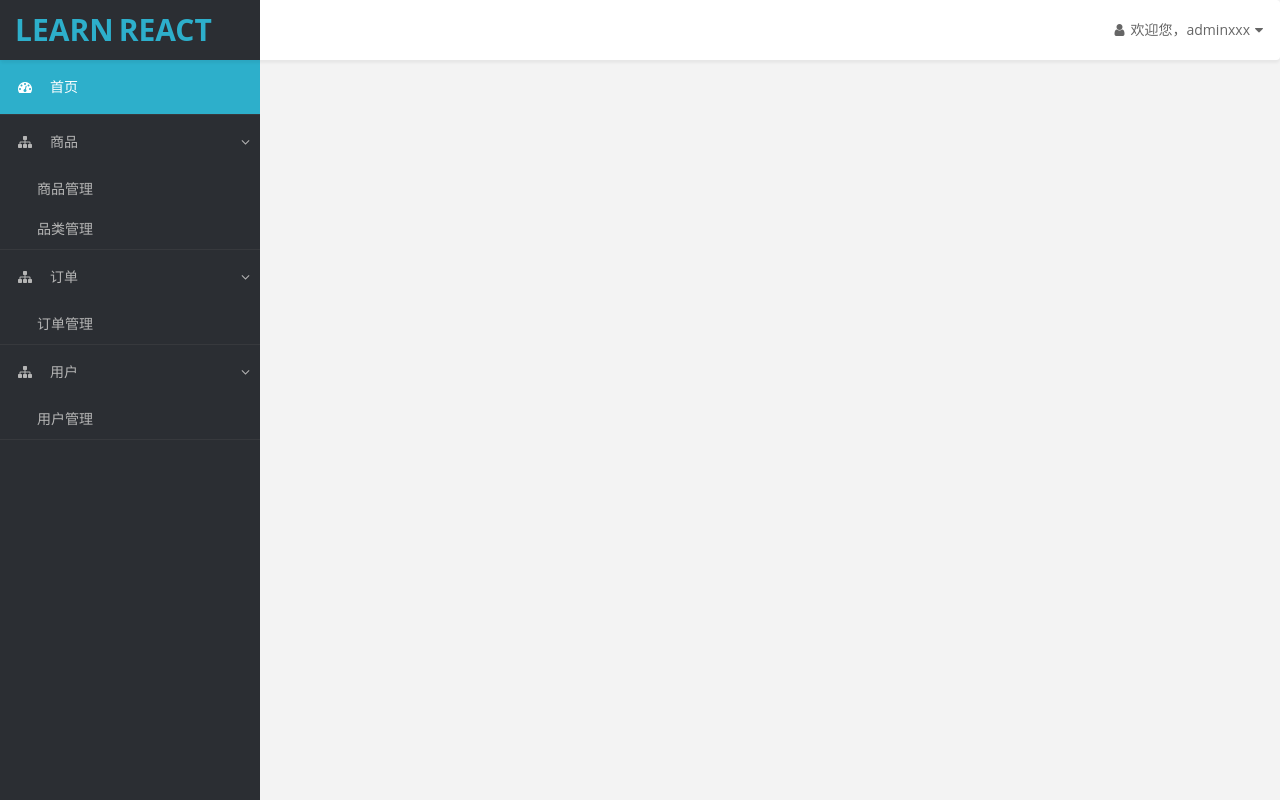
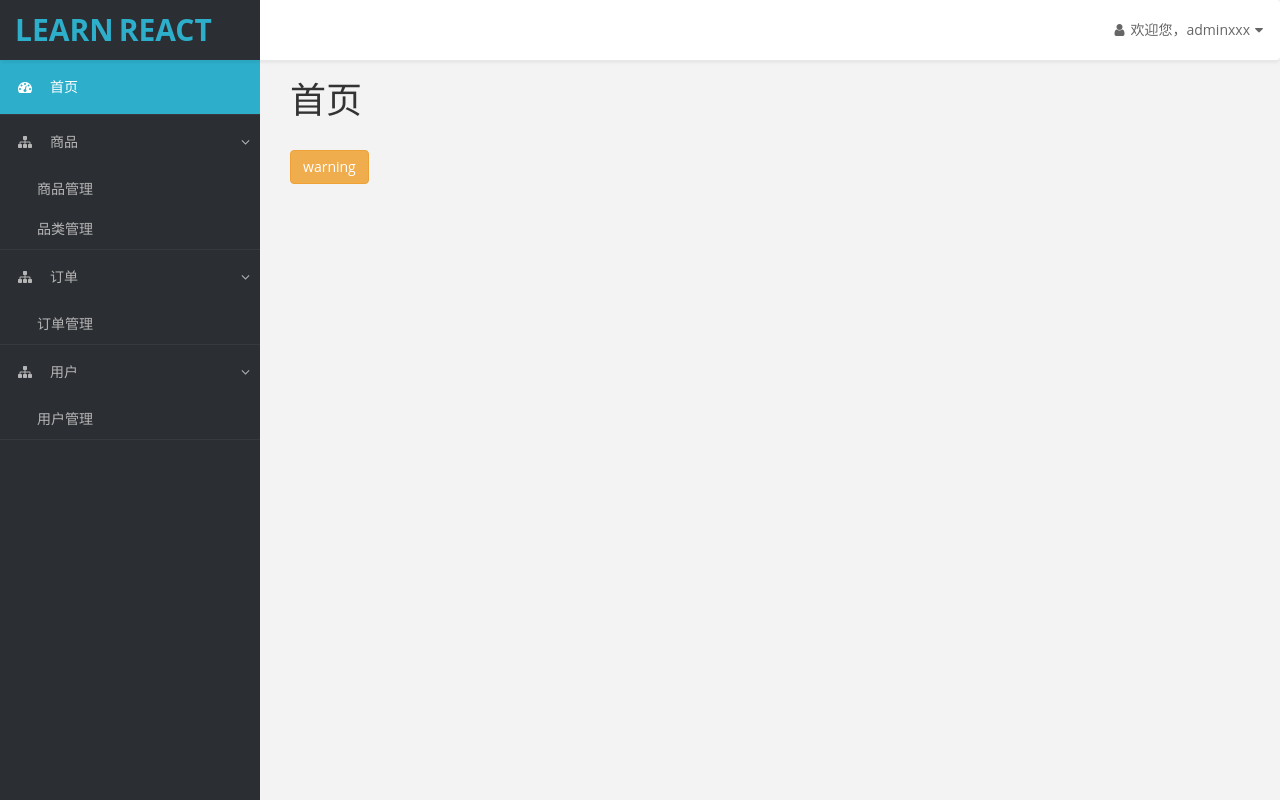
Before and after one commit to hanihanihaani/admin, a React app: page / in a window 1280 px wide. Built offline with nearby package versions, Linux system fonts and the light colour scheme.

Commit message:
增加favicon和通用页面标题的开发

```diff
--- /dev/null
+++ b/src/component/page-title/index.jsx
@@ -0,0 +1,23 @@
+import React from 'react';
+
+
+class PageTitle extends React.Component{
+    constructor(props) {
+        super(props)
+    }
+    componentWillMount() {
+        document.title = this.props.title  +  'MADE BY XHL'
+    }
+    render() {
+        return (
+            <div className='row'>
+                <div className='col-md-12'>
+                    <h1 className='page-header'>{this.props.title}</h1>
+                    {this.props.children}
+                </div>
+            </div>
+        )
+    }
+}
+
+export default PageTitle;
--- a/src/page/home/index.jsx
+++ b/src/page/home/index.jsx
@@ -1,10 +1,12 @@
 import React from 'react';
+import PageTitle from 'component/page-title/index.jsx';
 
 
 class Home extends React.Component{
     render() {
         return (
-            <div>
+            <div id='page-wrapper'>
+                <PageTitle title='首页' />
                 <button type='button' className='btn btn-warning'>warning</button>
             </div>
         );
--- a/webpack.config.js
+++ b/webpack.config.js
@@ -76,6 +76,7 @@
       //处理html
         new HtmlWebpackPlugin({
             template:'./src/index.html',
+            favicon:'./favicon.ico'
         }),
         //独立css
         new ExtractTextPlugin("css/[name].css"),
```
Also changed, not shown: 1 other file (tests, documents, lock files or other folders).
